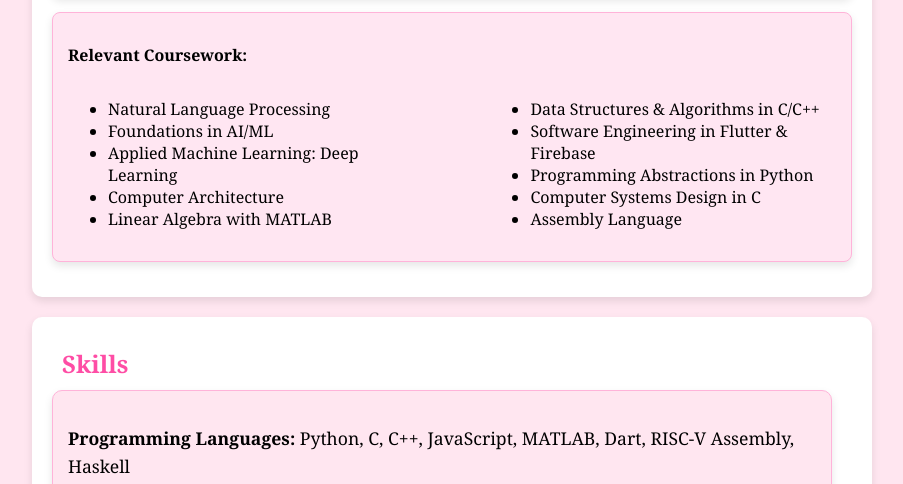
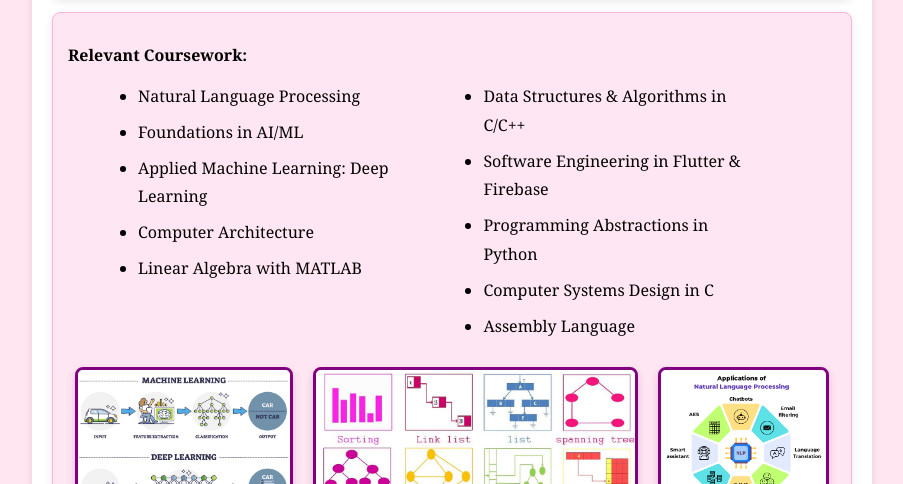
Before and after one commit to MadelineMiller/MadelineMiller.github.io, a plain HTML site: page index.html in a window 1280 px wide. Shown: the part 1182-1666 px from the top of the page, without its empty margins (188-1091 px from the left). Drawn offline with Linux system fonts and the light colour scheme.

Commit message:
coursework section

```diff
--- a/index.html
+++ b/index.html
@@ -96,6 +96,12 @@
                         </ul>
                     </div>
                 </div>
+                <!-- Image container below the text -->
+                <div class="course-images-container">
+                    <img src="assets/deep-learning.png" alt="Deep Learning Image" class="course-image">
+                    <img src="assets/dsa.png" alt="Data Structures & Algorithms Image" class="course-image">
+                    <img src="assets/nlp.png" alt="Natural Language Processing Image" class="course-image">
+                </div>
             </div>
         </section>
 
--- a/styles.css
+++ b/styles.css
@@ -191,7 +191,7 @@ section[id] {
 }
 
 .slug-img:hover {
-    transform: scale(1.1);
+    transform: scale(1.2);
     box-shadow: 0 8px 16px rgba(0, 0, 0, 0.2);
 }
 
@@ -225,14 +225,61 @@ section[id] {
     box-shadow: 0 8px 16px rgba(0, 0, 0, 0.2);
 }
 
+/* courses subsection */
+
 .coursework-container {
     display: flex;
     justify-content: space-between;
+    padding: 0 70px; /* Adds padding to prevent content from touching the edges */
 }
 
 .coursework-column {
-    width: 45%; /* Adjust as needed for spacing */
+    width: 45%; /* Controls the width of each column */
+    margin: 0; /* Reset any default margin */
 }
+
+.coursework-column ul {
+    line-height: 1.8; /* Increase line spacing within each column */
+    margin: 0;
+    padding: 0;
+}
+
+.coursework-column li {
+    margin-bottom: 7px; /* Space between each list item */
+}
+
+.course-images-container {
+    display: flex;
+    justify-content: center; /* Centers the images in a horizontal line */
+    flex-wrap: wrap; /* Allows images to wrap on smaller screens */
+    gap: 20px; /* Space between images */
+    margin-top: 20px; /* Space above the image row */
+}
+
+.course-image {
+    width: auto; /* Allows the image width to adjust based on the container */
+    /* max-width: 200px; */
+    height: 150px; /* Controls the height */
+    border: 3px solid purple; /* Purple border */
+    border-radius: 8px; /* Rounded corners */
+    box-shadow: 0 4px 8px rgba(128, 0, 128, 0.2); /* Purple drop shadow */
+    transition: transform 0.3s, box-shadow 0.3s; /* Smooth transition for hover effects */
+}
+
+.course-image:hover {
+    transform: scale(2); /* Enlarges image on hover */
+    box-shadow: 0 8px 16px rgba(128, 0, 128, 0.5); /* More pronounced purple shadow on hover */
+}
+
+/* Responsive adjustments for smaller screens */
+@media (max-width: 600px) {
+    .course-image {
+        height: 150px; /* Reduce image height for smaller screens */
+        max-width: auto; /* Reduce image width for smaller screens */
+    }
+}
+
+
 
 .skills-text {
     flex: 3;
```
Also changed, not shown: assets/deep-learning.png (added), assets/dsa.png (added), assets/nlp.png (added), 2 other files. Lines whose indentation alone changed are shown as unchanged.
